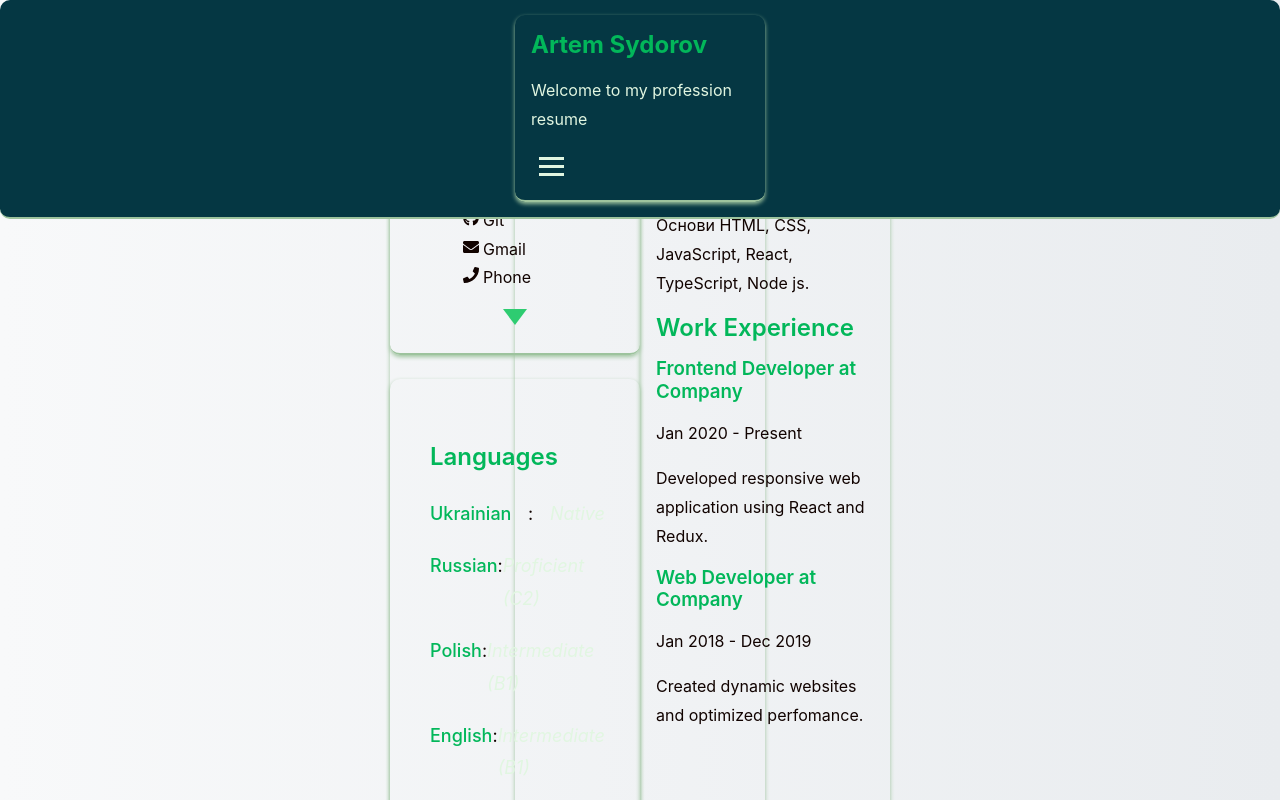
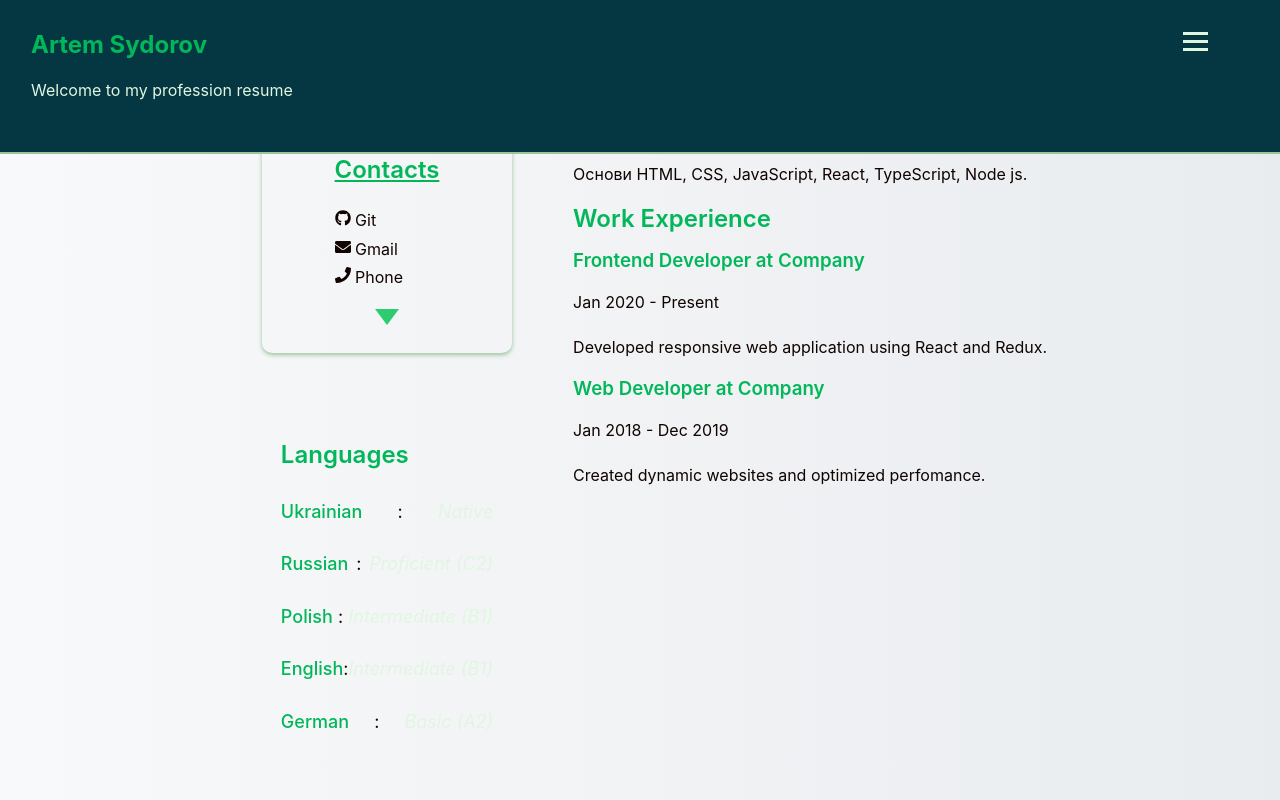
Before and after one commit to sydorovay/artem-sydorov-frontend-cv, a React (Vite) app: page / in a window 1280 px wide. Shown: the top 800 px of the page. Built offline with nearby package versions, Linux system fonts and the light colour scheme.

Commit message:
updat style container

```diff
--- a/src/components/Container/Container.module.css
+++ b/src/components/Container/Container.module.css
@@ -1,5 +1,5 @@
 .container {
-display: flex;
+  display: flex;
   flex-direction: column;
   padding: 16px;
   align-items: center;
@@ -7,8 +7,4 @@ display: flex;
   max-width: 100%;
   line-height: 1.8;
   transition: transform 0.3s ease-in-out;
-  box-shadow: 0 2px 4px var(--container-color);
-  border-bottom: 2px solid var(--container-color);
-  border-radius: 10px;
-  width: 250px
 }
--- a/src/components/Footer/Footer.module.css
+++ b/src/components/Footer/Footer.module.css
@@ -4,4 +4,5 @@ flex-direction: column;
 gap: 1px;
 align-items: center;
 margin-top: 24px;
+width: 100%;
 }
--- a/src/components/Header/Header.module.css
+++ b/src/components/Header/Header.module.css
@@ -2,7 +2,6 @@
   padding: 15px ;
   color: var(--text-color);
   border-bottom: 2px solid var(--container-color);
-  border-radius: 10px;
   position: fixed;
   left: 0;
   top: 0;
@@ -10,19 +9,23 @@
   width: 100%;
 }
 
-/* .headerContainer {
+.headerContainer {
   display: flex;
+  position: relative;
   flex-direction: row;
   justify-content: space-between;
   align-items: center;
   width: 100%;
-} */
+}
 
 .logo {
   font-size: 24px;
   font-weight: bold;
 }
 .burger {
+  position: fixed;
+  top: 3% ;
+  right: 5%;
   display: none;
   flex-direction: column;
   gap: 5px;
--- a/src/components/sections/SkillsSection/Contacts/Contacts.module.css
+++ b/src/components/sections/SkillsSection/Contacts/Contacts.module.css
@@ -8,7 +8,7 @@
   transition: transform 0.3s ease-in-out;
   margin-top: 100px;
   box-shadow: 0 2px 4px var(--container-color);
-  border-bottom: 2px solid var(--container-color);
+  /* border-bottom: 2px solid var(--container-color); */
   border-radius: 10px;
   width: 250px
 }
```
